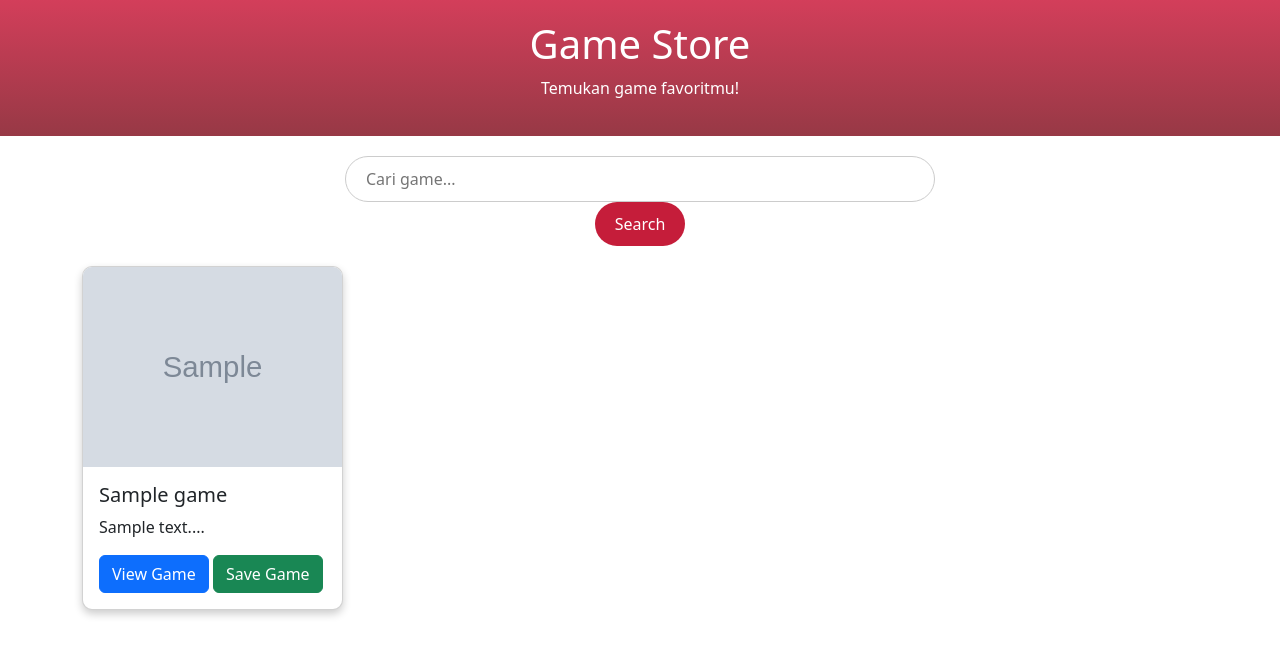
After one commit to D3VIDE/tekweb_project, a PHP site: page /store.php in a window 1280 px wide. The commit adds this page. Shown: the top 656 px of the page. Run offline with PHP 8.4, Linux system fonts and the light colour scheme; tables that the repository leaves empty or names only in its code hold one stand-in row (values such as "Sample post"); grey boxes marked "Sample" are stand-in pictures.

Commit message:
like, save, review

```diff
--- a/main_form/gameDetail.php
+++ b/main_form/gameDetail.php
@@ -21,7 +21,7 @@ $game = $result_game->fetch_assoc();
 
 if (!$game) {
     // Redirect or show an error if game not found
-    header("Location: ../index.php");
+    header("Location: store.php");
     exit();
 }
 
@@ -132,7 +132,7 @@ include('../auth/cookieValidation.php');
 
     <div class="container my-5">
         <h1><?php echo htmlspecialchars($game['game_name']); ?></h1>
-        <img src="<?php echo htmlspecialchars($game['games_profile']); ?>" alt="<?php echo htmlspecialchars($game['game_name']); ?>" class="game-image">
+        <img src="<?php echo htmlspecialchars($game['games_image']); ?>" alt="<?php echo htmlspecialchars($game['game_name']); ?>" class="game-image">
         <p class="like-count">Likes: <?php echo htmlspecialchars($game['like_count']); ?></p>
         <p class="game-description"><?php echo nl2br(htmlspecialchars($game['game_desc'])); ?></p>
         <p><strong>Publisher:</strong> <?php echo htmlspecialchars($game['publisher_name']); ?></p>
--- a/main_form/mainForm.php
+++ b/main_form/mainForm.php
@@ -164,7 +164,7 @@ include('../auth/cookieValidation.php');
             <div class="collapse navbar-collapse justify-content-center navbar-abc" id="navbarScroll">
                 <ul class="navbar-nav me-auto mb-2 mb-lg-0">
                     <li class="nav-item">
-                        <a class="nav-link active" aria-current="page" href="#">Store</a>
+                        <a class="nav-link active" aria-current="page" href="store.php">Store</a>
                     </li>
                     <?php if (!$is_publisher): ?>
                         <li class="nav-item">
--- /dev/null
+++ b/main_form/store.php
@@ -0,0 +1,115 @@
+<?php
+if (session_status() === PHP_SESSION_NONE) {
+    session_start();
+}
+
+include('../db_connect/DatabaseConnection.php');
+
+$is_logged_in = isset($_SESSION['username']) && !empty($_SESSION['username']);
+$username = $is_logged_in ? $_SESSION['username'] : '';
+
+// Search filter
+$search = isset($_GET['search']) ? $_GET['search'] : '';
+
+// Query semua game
+$query = "SELECT * FROM games";
+if (!empty($search)) {
+    $query .= " WHERE game_name LIKE ?";
+}
+$stmt = $conn->prepare($query);
+
+if (!empty($search)) {
+    $searchParam = "%" . $search . "%";
+    $stmt->bind_param("s", $searchParam);
+}
+$stmt->execute();
+$result = $stmt->get_result();
+?>
+<!doctype html>
+<html lang="en">
+<head>
+    <meta charset="utf-8">
+    <meta name="viewport" content="width=device-width, initial-scale=1">
+    <title>Store</title>
+    <link href="https://cdn.jsdelivr.net/npm/bootstrap@5.3.3/dist/css/bootstrap.min.css" rel="stylesheet">
+    <style>
+        .card-game {
+            border-radius: 10px;
+            overflow: hidden;
+            box-shadow: 0 4px 8px rgba(0, 0, 0, 0.2);
+        }
+        .card-game img {
+            height: 200px;
+            object-fit: cover;
+        }
+        .store-header {
+            background: linear-gradient(rgba(200, 14, 49, 0.8), rgba(125, 7, 23, 0.8));
+            color: white;
+            text-align: center;
+            padding: 20px;
+        }
+        .search-bar {
+            width: 50%;
+            margin: 20px auto;
+        }
+        .search-bar input {
+            border-radius: 25px;
+            padding: 10px 20px;
+            border: 1px solid #ccc;
+            width: calc(100% - 50px);
+            display: inline-block;
+        }
+        .search-bar button {
+            background-color: #c51d3a;
+            color: white;
+            border: none;
+            border-radius: 25px;
+            padding: 10px 20px;
+            cursor: pointer;
+        }
+        .search-bar button:hover {
+            background-color: #a4162a;
+        }
+    </style>
+</head>
+<body>
+    <div class="store-header">
+        <h1>Game Store</h1>
+        <p>Temukan game favoritmu!</p>
+    </div>
+
+    <!-- Search Bar -->
+    <div class="search-bar text-center">
+        <form method="GET" action="">
+            <input type="text" name="search" placeholder="Cari game..." value="<?php echo htmlspecialchars($search); ?>">
+            <button type="submit">Search</button>
+        </form>
+    </div>
+
+    <!-- Game Cards -->
+    <div class="container">
+        <div class="row">
+            <?php if ($result->num_rows > 0): ?>
+                <?php while ($row = $result->fetch_assoc()): ?>
+                    <div class="col-lg-3 col-md-4 col-sm-6 mb-4">
+                        <div class="card card-game">
+                            <img src="<?php echo htmlspecialchars($row['games_image']); ?>" alt="<?php echo htmlspecialchars($row['game_name']); ?>" class="card-img-top">
+                            <div class="card-body">
+                                <h5 class="card-title"><?php echo htmlspecialchars($row['game_name']); ?></h5>
+                                <p class="card-text"><?php echo htmlspecialchars(substr($row['game_desc'], 0, 50)) . '...'; ?></p>
+                                <a href="gameDetail.php?game_id=<?php echo $row['id_game']; ?>"  class="btn btn-primary">View Game</a>
+                                <a href="saveGame.php?game_id=<?php echo $row['id_game']; ?>" class="btn btn-success">Save Game</a>
+
+                            </div>
+                        </div>
+                    </div>
+                <?php endwhile; ?>
+            <?php else: ?>
+                <p class="text-center">Tidak ada game yang ditemukan.</p>
+            <?php endif; ?>
+        </div>
+    </div>
+
+    <script src="https://cdn.jsdelivr.net/npm/bootstrap@5.3.3/dist/js/bootstrap.bundle.min.js"></script>
+</body>
+</html>
```
Also changed, not shown: main_form/library.php (+50 -1 lines), main_form/likeGame.php (added, +40 -0 lines), main_form/saveGame.php (added, +47 -0 lines), main_form/userProfile.php (+32 -3 lines).
